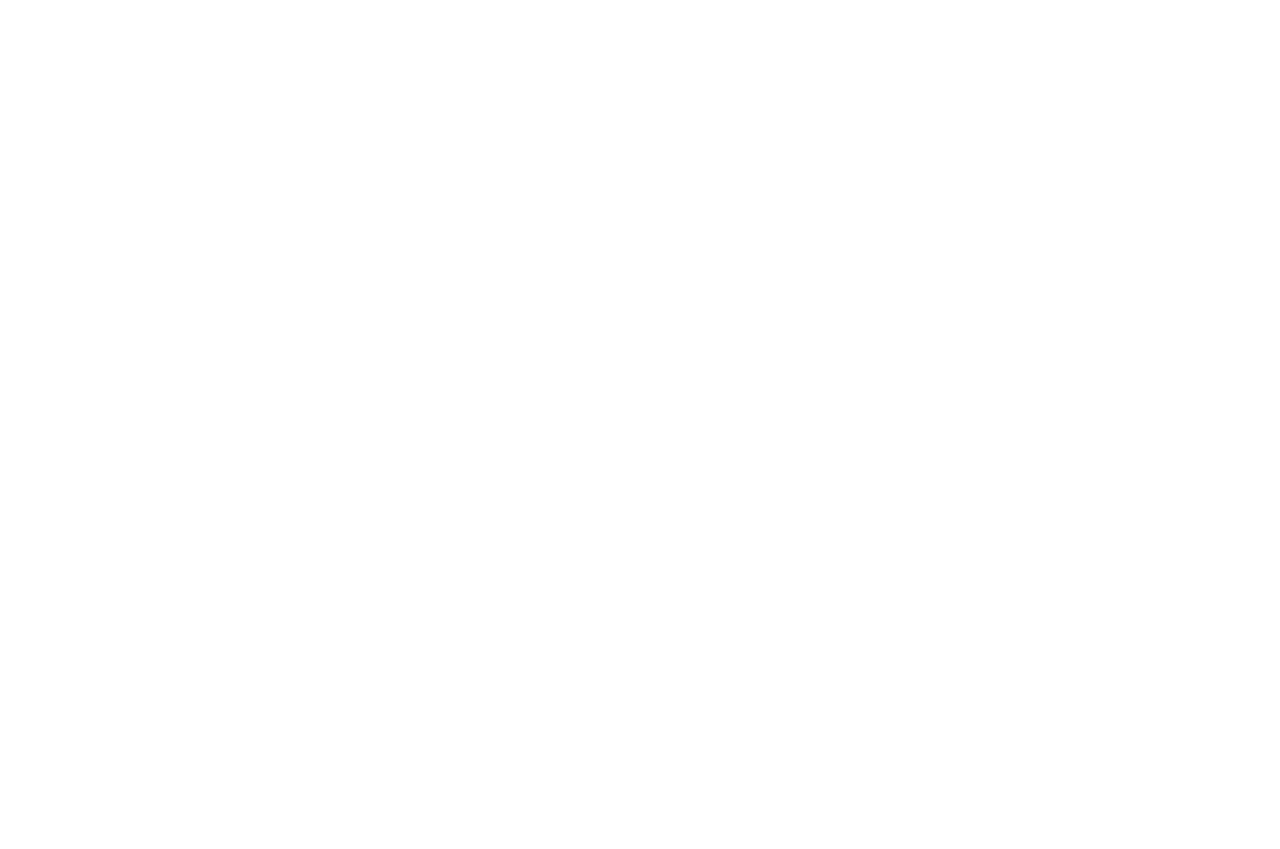
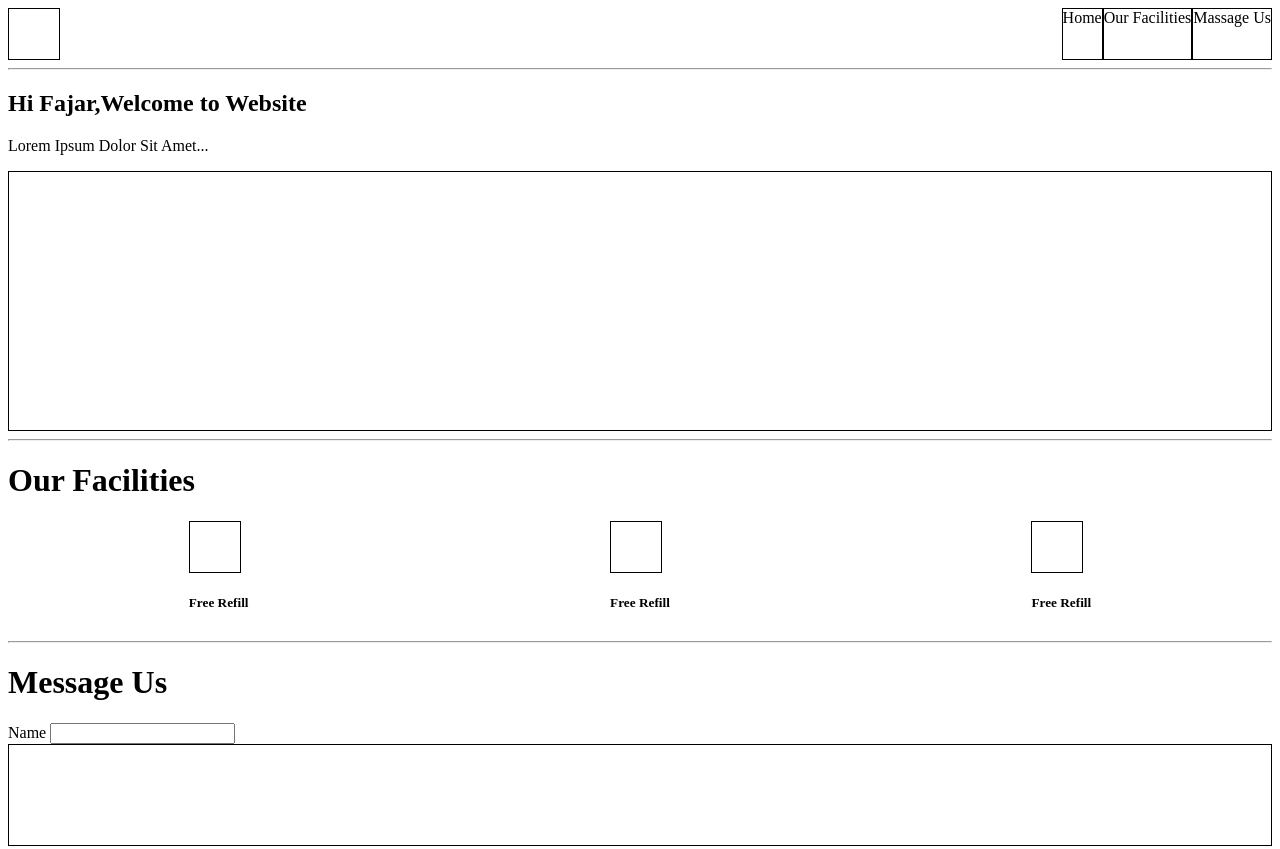
Before and after one commit to revou-fundamental-course/27-may-24-bbnk03, a plain HTML site: page index.html in a window 1280 px wide. Before the commit the page ends 800 px from the top, so only its background shows below. Drawn offline with Linux system fonts and the light colour scheme.

Commit message:
second commit

```diff
--- a/css/style.css
+++ b/css/style.css
@@ -1,8 +1,43 @@
-/* komentar atau catatan ditulis di sini */
+/* ini css */
+
+nav {
+      display: flex;
+      justify-content: space-between;
+}
+
+nav>section {
+      display: flex;
+}
 
 .logo-icon {
       height: 50px;
       width: 50px;
-      border: 1px; solid black;
+      border: 1px solid black;
+}
 
+.nav-item {
+      border: 1px solid black;
 }
+
+.banner-container {
+      height: 258px;
+      border: 1px solid black;
+}
+
+.facility-list {
+      display: flex;
+      justify-content: space-around;
+}
+
+.form-result {
+      height: 100px;
+      border: 1px solid black;
+}
+
+.message-us-section {
+      display: flex;
+}
+
+.result-container {
+      width: 100%;
+}
--- a/index.html
+++ b/index.html
@@ -1,11 +1,95 @@
 <!DOCTYPE html>
 <html lang="en">
+
 <head>
     <meta charset="UTF-8">
     <meta name="viewport" content="width=device-width, initial-scale=1.0">
     <title>Fajar Portofolio</title>
+    <link rel="stylesheet" href="css/style.css">
 </head>
-<body>
+
+    <nav>
+        <div class="logo-icon"></div>
+        <section>
+            <a class="nav-item">Home</a>
+            <a class="nav-item">Our Facilities</a>
+            <a class="nav-item">Massage Us</a>
+        </section>
+    </nav>
+
+    <hr>
+
+    <section>
+    <!-- Home -->
+        <header>
+            <h2>Hi Fajar,Welcome to Website</h2>
+        </header>
+
+        <article>
+            <p>Lorem Ipsum Dolor Sit Amet...</p>
+
+            <div class="banner-container"></div>
+        </article>
+    </section>
+
+    <hr>
+
+    </section>
+    <!-- Our Facilities -->
+        <header>
+            <h1>Our Facilities</h1>
+        </header>
+
+        <article class="facility-list">
+            <div>
+                <div style="width: 50px; height: 50px; border: 1px solid black "></div>
+                <h5>Free Refill</h5>
+            </div>
+
+            <div>
+                <div style="width: 50px; height: 50px; border: 1px solid black "></div>
+                <h5>Free Refill</h5>
+            </div>
+
+            <div>
+                <div style="width: 50px; height: 50px; border: 1px solid black "></div>
+                <h5>Free Refill</h5>
+            </div>
+
+        </article>
+    </section>
+
+    <hr>
+
+    <section>
+    <!-- Message Us -->
+    </section>
+        <header>
+            <h1>Message Us</h1>
+        </header>
+
+    <section class="message-us-section>">
+        <!-- Form -->
+        </section>
+
+
+        <form>
+            <label>Name</label>
+            <input />
+        </form>
+
+        <!-- Result -->
+        <section class="result-container>">
+
+        </section>
+            <div class="form-result"></div>
+        </section>
+
+
+
+    <footer>
+
+    </footer>
 
 </body>
 </html>
--- a/js/script.js
+++ b/js/script.js
@@ -1 +1 @@
-/* komentar atau catatan ditulis di sini */
+// ini javascipt
```
